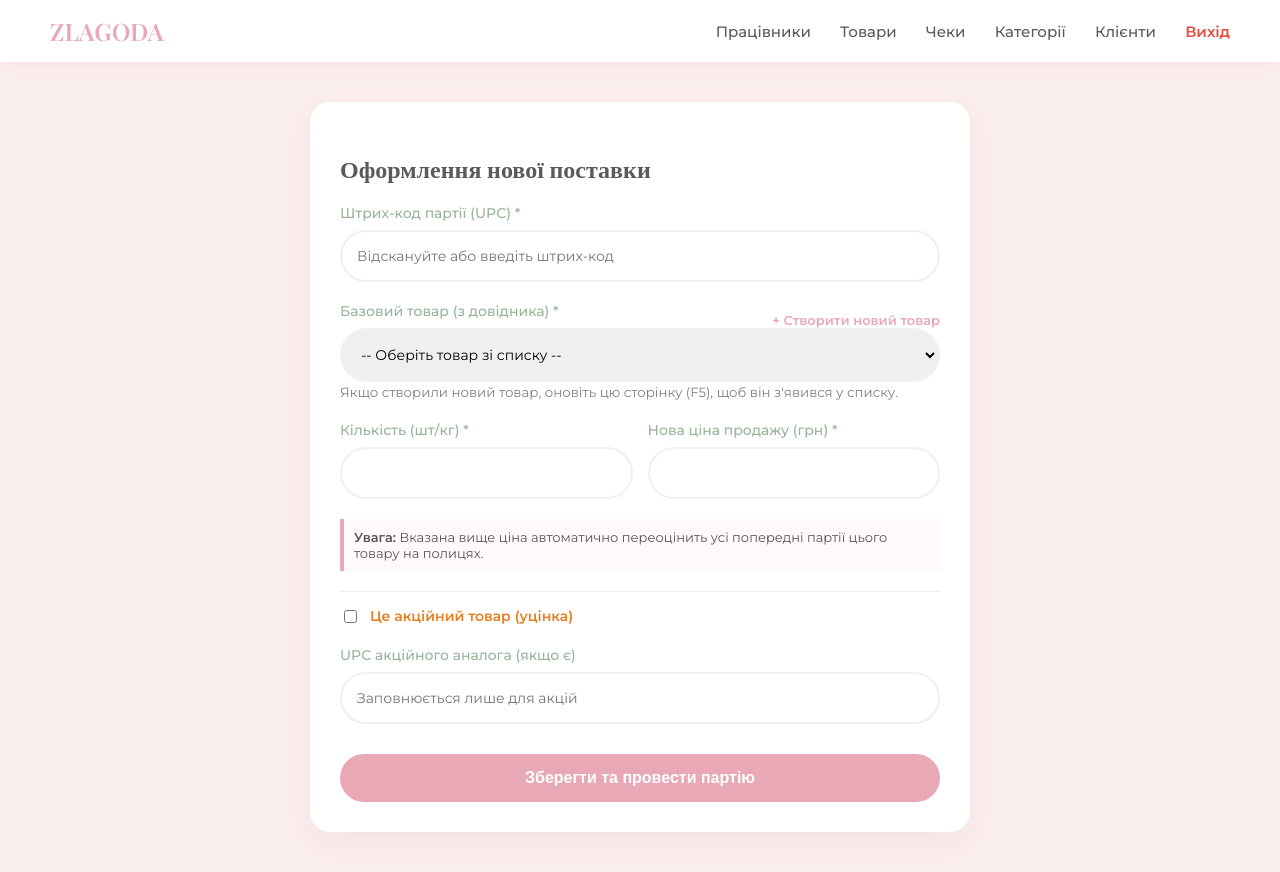
After one commit to morozovap/AIC_supermarket, a Flask app: page /manager/store_products/add in a window 1280 px wide. The commit adds this page. Run offline with Flask 3, Linux system fonts and the light colour scheme; the visitor is signed in with stand-in values (Sample User, id 1); data that the repository does not hold is empty; some libraries are stand-ins or nearby versions; some web fonts are replaced.

Commit message:
Виправлення помилок

```diff
--- a/app.py
+++ b/app.py
@@ -48,17 +48,38 @@ def login():
         login_input = request.form['username']
         password    = request.form['password']
 
-        emp = employee.get_employee_by_login(login_input)
-        if emp and verify_password(password, emp[13]):  # emp[13] = password_hash
-            session['id_employee'] = emp[0]   # id_employee
-            session['role']        = emp[4]   # empl_role: 'Manager' або 'Cashier'
-            session['name']        = f"{emp[1]} {emp[2]}"  # прізвище + ім'я
-            if emp[4] == 'Manager':
-                return redirect(url_for('manager_employees'))
+        emp_data = employee.get_employee_by_login(login_input)
+
+        if emp_data:
+            # Беремо перший рядок (на випадок якщо БД повернула список)
+            emp = emp_data[0] if isinstance(emp_data, list) else emp_data
+
+            # --- УНІВЕРСАЛЬНИЙ ФІКС ---
+            # Перетворюємо словник на звичайний список значень
+            if hasattr(emp, 'values'):
+                emp_list = list(emp.values())
             else:
-                return redirect(url_for('cashier_sell'))
+                emp_list = list(emp)
+
+            print("ДАНІ ПРАЦІВНИКА (СПИСОК):", emp_list)
+
+            # Тепер безпечно беремо елементи за номерами
+            password_hash = emp_list[-1]  # Останній елемент (пароль)
+
+            if verify_password(password, password_hash):
+                session['id_employee'] = emp_list[0]  # ID
+                session['role']        = emp_list[4]  # Роль (Manager/Cashier)
+                session['name']        = f"{emp_list[1]} {emp_list[2]}" # Прізвище та Ім'я
+
+                if session['role'] == 'Manager':
+                    return redirect(url_for('manager_employees'))
+                else:
+                    return redirect(url_for('cashier_sell'))
+            else:
+                error = "Неправильний логін або пароль"
         else:
             error = "Неправильний логін або пароль"
+
     return render_template('login.html', error=error)
 
 @app.route('/logout')
@@ -160,6 +181,76 @@ def edit_product(id_product):
     prod = product.get_product_by_id(id_product)
     categories = category.get_all_categories() or []
     return render_template('edit_product.html', product=prod, categories=categories)
+
+# --- ТОВАРИ В МАГАЗИНІ (STORE_PRODUCT) ---
+
+# 1. Перегляд усіх товарів на полицях
+@app.route('/manager/store_products')
+@manager_required
+def manager_store_products():
+    products = store_product.get_all_store_products_by_name() or []
+    return render_template('store_products.html', products=products)
+
+# 2. Додавання нової партії (з автоматичною переоцінкою)
+@app.route('/manager/store_products/add', methods=['GET', 'POST'])
+@manager_required
+def add_store_product():
+    error = None
+    if request.method == 'POST':
+        data = request.form
+        try:
+            # 1. Додаємо нову партію товару на полицю
+            store_product.add_store_product(
+                data['upc'],
+                data.get('upc_prom') or None,
+                data['id_product'],
+                data['selling_price'],
+                data['products_number'],
+                data.get('promotional_product') == 'on'
+            )
+
+            # 2. ГЛОБАЛЬНА ПЕРЕОЦІНКА
+            # Оновлюємо ціну для всіх існуючих неакційних партій цього товару
+            from db import execute_query
+            update_price_query = """
+                UPDATE store_product
+                SET selling_price = %s
+                WHERE id_product = %s AND promotional_product = FALSE;
+            """
+            execute_query(update_price_query, (data['selling_price'], data['id_product']))
+
+            # Якщо все успішно — повертаємося до списку товарів у магазині
+            return redirect(url_for('manager_store_products'))
+
+        except Exception as e:
+            print(f"Помилка при додаванні партії: {e}")
+            error = f"Помилка бази даних: Можливо, товар з таким UPC вже існує, або не всі поля заповнені."
+
+    # Якщо це GET-запит або сталася помилка — показуємо форму
+    base_products = product.get_all_products() or []
+    return render_template('add_store_product.html', products=base_products, error=error)
+
+# 3. Видалення товару з полиці
+@app.route('/manager/store_products/delete/<upc>')
+@manager_required
+def delete_store_product(upc):
+    store_product.delete_store_product(upc)
+    return redirect(url_for('manager_store_products'))
+
+# 4. Ручне редагування ціни/кількості
+@app.route('/manager/store_products/edit/<upc>', methods=['GET', 'POST'])
+@manager_required
+def edit_store_product(upc):
+    if request.method == 'POST':
+        store_product.update_store_product(
+            upc, request.form['upc_prom'], request.form['id_product'],
+            request.form['selling_price'], request.form['products_number'],
+            request.form.get('promotional_product') == 'on'
+        )
+        return redirect(url_for('manager_store_products'))
+
+    prod_data = store_product.get_product_details_by_upc(upc)
+    return render_template('edit_store_product.html', product=prod_data[0], upc=upc)
 
 # ── КАТЕГОРІЇ ───────────────────────────────────────────────────
 @app.route('/manager/categories')
--- a/db.py
+++ b/db.py
@@ -38,12 +38,14 @@ def execute_query(query, params=None, fetch=False):
         cursor.execute(query, params)
         if fetch:
             result = cursor.fetchall()
+            if result and hasattr(result[0], 'values'):
+                return [tuple(row.values()) for row in result]
+
             return result
         conn.commit()
     finally:
         cursor.close()
         conn.close()
-
 if __name__ == '__main__':
     print("Перевірка підключення та RealDictCursor...")
     try:
--- /dev/null
+++ b/templates/add_store_product.html
@@ -0,0 +1,64 @@
+{% extends 'base.html' %}
+
+{% block title %}Прийом партії - ZLAGODA{% endblock %}
+
+{% block content %}
+<div class="dashboard-container" style="max-width: 600px; margin-top: 40px;">
+    <h2>Оформлення нової поставки</h2>
+
+    {% if error %}
+    <div style="background-color: #ffcccc; color: #cc0000; padding: 10px; border-radius: 5px; margin-bottom: 15px;">
+        {{ error }}
+    </div>
+    {% endif %}
+
+    <form method="POST">
+        <div class="form-group">
+            <label>Штрих-код партії (UPC) *</label>
+            <input type="text" name="upc" class="form-control" required maxlength="12" placeholder="Відскануйте або введіть штрих-код">
+        </div>
+
+        <div class="form-group">
+            <div style="display: flex; justify-content: space-between; align-items: flex-end;">
+                <label>Базовий товар (з довідника) *</label>
+                <a href="/manager/products/add" target="_blank" style="color: var(--primary-pink); font-size: 13px; text-decoration: none; font-weight: bold;">+ Створити новий товар</a>
+            </div>
+            <select name="id_product" class="form-control" required>
+                <option value="">-- Оберіть товар зі списку --</option>
+                {% for p in products %}
+                <option value="{{ p[0] }}">{{ p[2] }} ({{ p[3] }})</option>
+                {% endfor %}
+            </select>
+            <small style="color: gray;">Якщо створили новий товар, оновіть цю сторінку (F5), щоб він з'явився у списку.</small>
+        </div>
+
+        <div style="display: grid; grid-template-columns: 1fr 1fr; gap: 15px;">
+            <div class="form-group">
+                <label>Кількість (шт/кг) *</label>
+                <input type="number" name="products_number" class="form-control" min="1" required>
+            </div>
+
+            <div class="form-group">
+                <label>Нова ціна продажу (грн) *</label>
+                <input type="number" step="0.01" name="selling_price" class="form-control" required>
+            </div>
+        </div>
+
+        <div style="background-color: #fff9fa; border-left: 4px solid var(--primary-pink); padding: 10px; margin-bottom: 20px; font-size: 13px; color: #555;">
+            <strong>Увага:</strong> Вказана вище ціна автоматично переоцінить усі попередні партії цього товару на полицях.
+        </div>
+
+        <div class="form-group" style="display: flex; align-items: center; gap: 10px; border-top: 1px solid #eee; padding-top: 15px;">
+            <input type="checkbox" name="promotional_product" id="promo" style="width: auto;">
+            <label for="promo" style="margin: 0; font-weight: bold; color: #e67e22;">Це акційний товар (уцінка)</label>
+        </div>
+
+        <div class="form-group">
+            <label>UPC акційного аналога (якщо є)</label>
+            <input type="text" name="upc_prom" class="form-control" maxlength="12" placeholder="Заповнюється лише для акцій">
+        </div>
+
+        <button type="submit" class="btn-primary" style="width: 100%; margin-top: 10px;">Зберегти та провести партію</button>
+    </form>
+</div>
+{% endblock %}
--- a/templates/manager_products.html
+++ b/templates/manager_products.html
@@ -6,7 +6,10 @@
 <div class="dashboard-container">
     <div class="header-actions">
         <h2>Довідник товарів</h2>
-        <button class="btn-primary" style="width: auto; margin-top: 0;" onclick="window.location.href='/manager/products/add'">+ Додати товар</button>
+        <div style="display: flex; gap: 15px;">
+            <button class="btn-primary" style="width: auto; margin-top: 0;" onclick="window.location.href='/manager/products/add'">+ Додати товар</button>
+            <button class="btn-primary" style="width: auto; margin-top: 0; background-color: var(--primary-green, #27ae60); border-color: var(--primary-green, #27ae60);" onclick="window.location.href='/manager/store_products/add'">+ Прийняти партію</button>
+        </div>
     </div>
 
     <div class="table-wrapper">
```
Also changed, not shown: templates/edit_store_product.html (added, +17 -0 lines), templates/store_products.html (added, +28 -0 lines).
